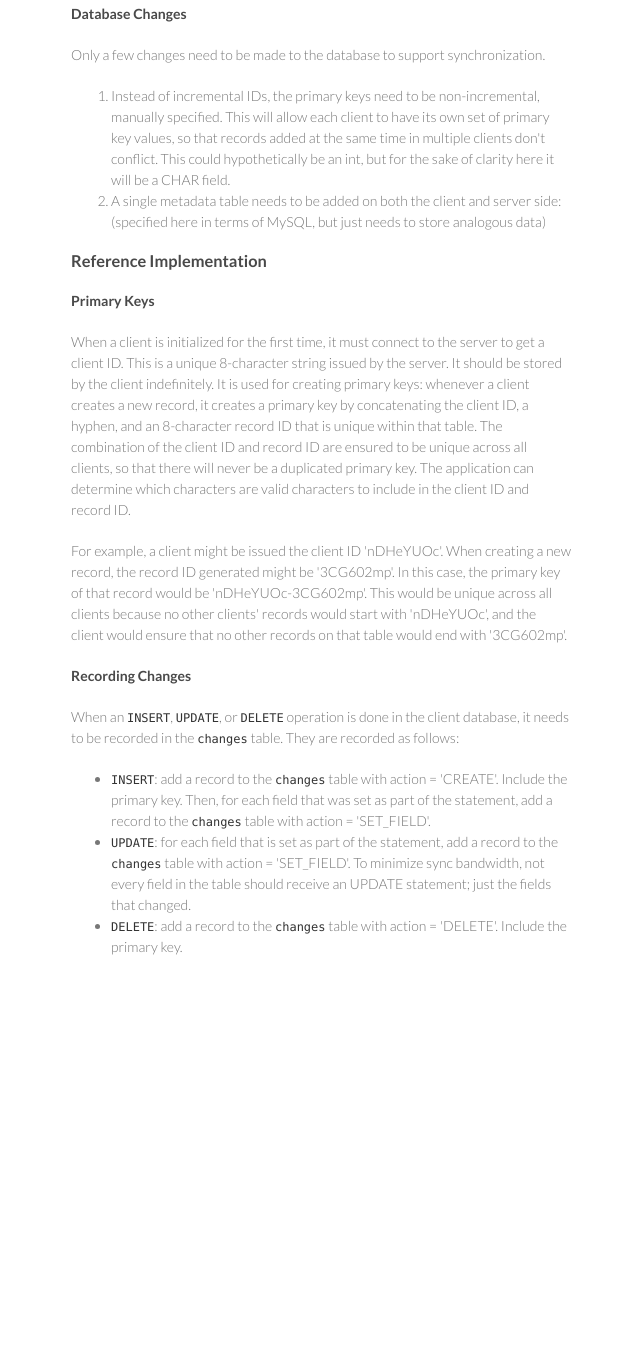
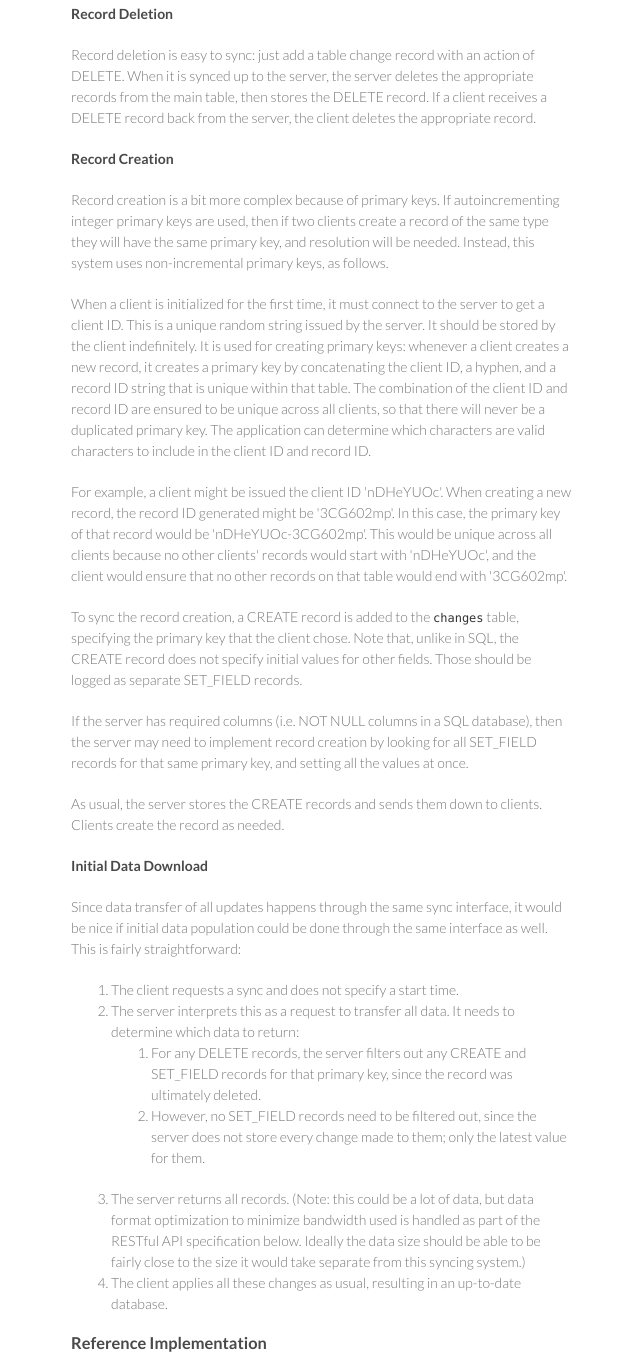
Before and after one commit to needbee/tablesync, a plain HTML site: page index.html in a window 1280 px wide. Shown: the part 2071-3440 px from the top of the page, without its empty margins (499-1139 px from the left). Before the commit the page ends 3098 px from the top, so only its background shows below. Drawn offline with Linux system fonts and the light colour scheme.

Commit message:
finished design

```diff
--- a/index.html
+++ b/index.html
@@ -129,6 +129,42 @@
 <li>The client empties its <code>changes</code> table, since that data is no longer needed.</li>
 </ol>
 
+<h4>Record Deletion</h4>
+
+<p>Record deletion is easy to sync: just add a table change record with an action of DELETE. When it is synced up to the server, the server deletes the appropriate records from the main table, then stores the DELETE record. If a client receives a DELETE record back from the server, the client deletes the appropriate record.</p>
+
+<h4>Record Creation</h4>
+
+<p>Record creation is a bit more complex because of primary keys. If autoincrementing integer primary keys are used, then if two clients create a record of the same type they will have the same primary key, and resolution will be needed. Instead, this system uses non-incremental primary keys, as follows.</p>
+
+<p>When a client is initialized for the first time, it must connect to the server to get a client ID. This is a unique random string issued by the server. It should be stored by the client indefinitely. It is used for creating primary keys: whenever a client creates a new record, it creates a primary key by concatenating the client ID, a hyphen, and a record ID string that is unique within that table. The combination of the client ID and record ID are ensured to be unique across all clients, so that there will never be a duplicated primary key. The application can determine which characters are valid characters to include in the client ID and record ID.</p>
+
+<p>For example, a client might be issued the client ID 'nDHeYUOc'. When creating a new record, the record ID generated might be '3CG602mp'. In this case, the primary key of that record would be 'nDHeYUOc-3CG602mp'. This would be unique across all clients because no other clients' records would start with 'nDHeYUOc', and the client would ensure that no other records on that table would end with '3CG602mp'.</p>
+
+<p>To sync the record creation, a CREATE record is added to the <code>changes</code> table, specifying the primary key that the client chose. Note that, unlike in SQL, the CREATE record does not specify initial values for other fields. Those should be logged as separate SET_FIELD records.</p>
+
+<p>If the server has required columns (i.e. NOT NULL columns in a SQL database), then the server may need to implement record creation by looking for all SET_FIELD records for that same primary key, and setting all the values at once.</p>
+
+<p>As usual, the server stores the CREATE records and sends them down to clients. Clients create the record as needed.</p>
+
+<h4>Initial Data Download</h4>
+
+<p>Since data transfer of all updates happens through the same sync interface, it would be nice if initial data population could be done through the same interface as well. This is fairly straightforward:</p>
+
+<ol>
+<li>The client requests a sync and does not specify a start time.</li>
+<li>The server interprets this as a request to transfer all data. It needs to determine which data to return:
+  <ol>
+  <li>For any DELETE records, the server filters out any CREATE and SET_FIELD records for that primary key, since the record was ultimately deleted.</li>
+  <li>However, no SET_FIELD records need to be filtered out, since the server does not store every change made to them; only the latest value for them.</li>
+  </ol>
+</li>
+<li>The server returns all records. (Note: this could be a lot of data, but data format optimization to minimize bandwidth used is handled as part of the RESTful API specification below. Ideally the data size should be able to be fairly close to the size it would take separate from this syncing system.)</li>
+<li>The client applies all these changes as usual, resulting in an up-to-date database.</li>
+</ol>
+
+<h3>Reference Implementation</h3>
+
 <h4>Database Changes</h4>
 
 <p>Only a few changes need to be made to the database to support synchronization.</p>
```
